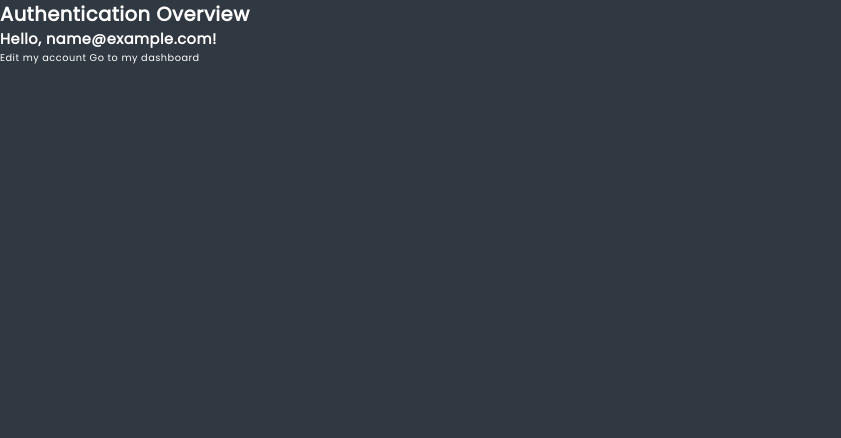
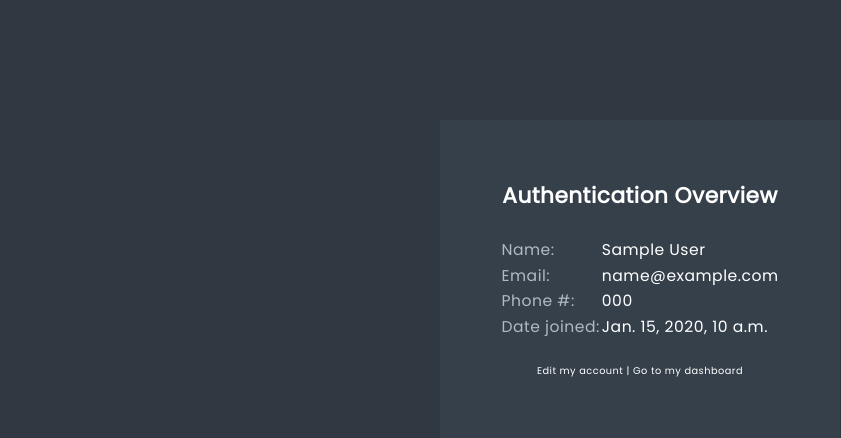
Before and after one commit to FredPerr/dollarify-django, a Django app: page /profile/ in a window 1280 px wide. Shown: the top 438 px of the page, without its empty margins (0-841 px from the left). Run offline with Django 3.2, Linux system fonts and the light colour scheme; a user stored in the database is signed in; tables that the repository leaves empty hold one stand-in row (values such as "Sample post"); style sheets or scripts are compiled from the project's sources; some libraries are stand-ins or nearby versions.

Commit message:
added the overview styling for profile

```diff
--- a/core/forms.py
+++ b/core/forms.py
@@ -31,7 +31,7 @@ class UserEditForm(ModelForm):
         help_text=
             "Raw passwords are not stored, so there is no way to see this "
             "user's password, but you can change the password using "
-            '<a href="{}">this form</a>.',
+            '<a class="underline" href="{}">this form</a>.',
     )
 
     def __init__(self, *args, **kwargs):
--- a/core/templates/core/user/auth/connect.html
+++ b/core/templates/core/user/auth/connect.html
@@ -1,9 +1,11 @@
-{% extends "base.html" %}
+{% extends "form-template.html" %}
 
 {% block title %}Dollarify - Authentication{% endblock %}
 
-{% block content %}
+
+{% block form-content %}
 <h2>Authentication</h2>
+<hr/>
 <form method="post">
   {% csrf_token %}
   {{ form.as_p }}
--- a/core/templates/core/user/auth/disconnect.html
+++ b/core/templates/core/user/auth/disconnect.html
@@ -4,5 +4,5 @@
 
 {% block content %}
   <h2>Disconnected</h2>
-  <p>You are now fully disconnected!</p>
+  <p>You are now fully disconnected! <a  class="underline" href="{% url 'auth:connect' %}">Log back in</a></p>
 {% endblock %}
--- a/core/templates/core/user/edit.html
+++ b/core/templates/core/user/edit.html
@@ -11,5 +11,7 @@
     {{ form.as_p }}
     <button type="submit">Save</button>
   </form>
-  <a href="{% url 'profile:overview' %}">Back</a>
+  <div class="form-links">
+    <a href="{% url 'profile:overview' %}">Back to my profile</a>
+  </div>
 {% endblock %}
--- a/core/templates/core/user/overview.html
+++ b/core/templates/core/user/overview.html
@@ -1,10 +1,21 @@
 {% extends "base.html" %}
+{% load compress %}
+{% load static %}
 {% block content %}
-<h1>Authentication Overview</h1>
-<h2>Hello, {{request.user.email}}!</h2>
-
-<a href="{% url 'profile:edit' %}">Edit my account</a>
-
-
-<a href="{% url 'dashboard:overview' %}">Go to my dashboard</a>
+<div id="profile-overview-container">
+    <h2>Authentication Overview</h2>
+    <table>
+        <tr><td>Name:</td><td>{{request.user.first_name}} {{request.user.last_name}}</td></tr>
+        <tr><td>Email:</td><td>{{request.user.email}}</td></tr>
+        <tr><td>Phone #:</td><td>{{request.user.phone}}</td></tr>
+        <tr><td>Date joined:</td><td>{{request.user.date_joined}}</td></tr>
+    </table>
+    <div class="form-links">
+        <a href="{% url 'profile:edit' %}">Edit my account</a> |
+        <a href="{% url 'dashboard:overview' %}">Go to my dashboard</a>
+    </div>
+</div>
+{% compress css %}
+<link type="text/x-scss" href="{% static 'style/profile.scss' %}" rel="stylesheet" media="screen">
+{% endcompress %}
 {% endblock %}
--- a/core/templates/core/user/password/reset.html
+++ b/core/templates/core/user/password/reset.html
@@ -1,4 +1,4 @@
-{% extends "base.html" %}
+{% extends "form-template.html" %}
 
 {% block title %}Enter new password{% endblock %}
 
@@ -6,7 +6,7 @@
 
 {% if validlink %}
 
-<h1>Set a new password!</h1>
+<h2>Set a new password!</h2>
 <form method="POST">
   {% csrf_token %}
   {{ form.as_p }}
--- a/core/views/profile.py
+++ b/core/views/profile.py
@@ -4,13 +4,13 @@ from django.views.generic import UpdateView
 from django.urls import reverse_lazy
 
 
-from ..models import User
 from ..forms import UserEditForm
 
 
 @login_required
 def profile_overview(request):
     return render(request, 'core/user/overview.html')
+
 
 
 @login_required
--- /dev/null
+++ b/static/style/profile.scss
@@ -0,0 +1,25 @@
+@import 'static/style/style';
+
+
+#profile-overview-container {
+    padding: 5rem;
+    margin: 10rem auto;
+    width: fit-content;
+    display: flex;
+    flex-direction: column;
+    align-items: center;
+    background-color: theme(gray-200);
+    > h2 {
+        margin-bottom: 2rem;
+        font-size: 1.8rem;
+    }
+
+    > table {
+        font-size: 1.3rem;
+        margin-bottom: 2rem;
+
+        td:first-of-type{
+            color: lighten(theme(body-color), 10%);
+        }
+    }
+}
--- a/static/style/style.scss
+++ b/static/style/style.scss
@@ -123,6 +123,10 @@ footer {
     text-align: center;
 }
 
+.underline {
+    text-decoration: underline;
+}
+
 
 .form-container {
 
@@ -192,6 +196,10 @@ form {
 
 }
 
+table {
+    font-size: 1rem;
+}
+
 
 .show {
     display: block !important;
```
Also changed, not shown: core/templates/core/user/auth/register.html (+5 -2 lines), core/templates/core/user/password/change.html (+10 -3 lines), core/templates/core/user/password/recover.html (+11 -3 lines). Lines whose indentation alone changed are shown as unchanged.
